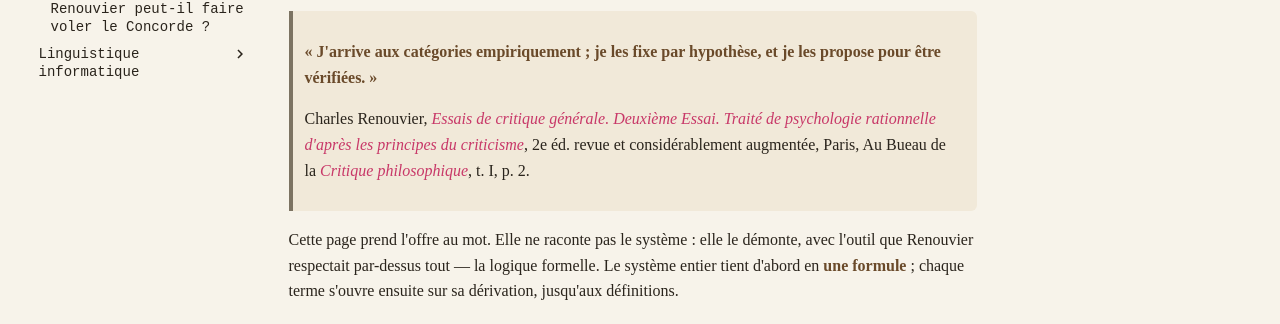
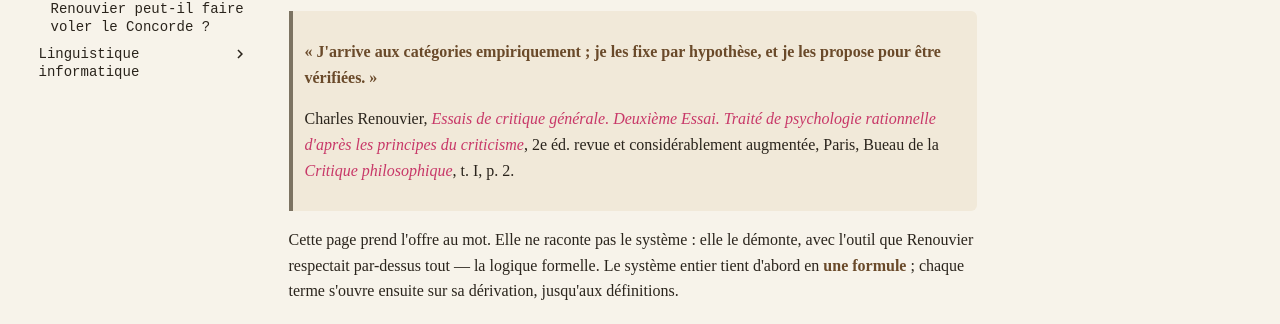
Before and after one commit to renouvier-papers/renouvier-papers.github.io, an MkDocs documentation site: the page built from docs/recherche/logique-philosophique/systeme-en-formules.md, in a window 1280 px wide and 900 px high. Shown: the part 269-593 px from the top of the window. Built offline with MkDocs 1.6.1 and Material for MkDocs 9.7.7, drawn with Linux system fonts in a browser that asks for light colours; some web fonts are replaced.

```diff
--- a/docs/recherche/logique-philosophique/systeme-en-formules.md
+++ b/docs/recherche/logique-philosophique/systeme-en-formules.md
@@ -9,7 +9,7 @@ Renouvier a lui-même fixé le cahier des charges de cette page, au seuil du Deu
 
 > **« J'arrive aux catégories empiriquement ; je les fixe par hypothèse, et je les propose pour être vérifiées. »**
 >
-> Charles Renouvier, *Essais de critique générale. Deuxième Essai. Traité de psychologie rationnelle d'après les principes du criticisme*, 2e éd. revue et considérablement augmentée, Paris, Au Bueau de la *Critique philosophique*, t. I, p. 2.
+> Charles Renouvier, *Essais de critique générale. Deuxième Essai. Traité de psychologie rationnelle d'après les principes du criticisme*, 2e éd. revue et considérablement augmentée, Paris, Bueau de la *Critique philosophique*, t. I, p. 2.
 
 Cette page prend l'offre au mot. Elle ne raconte pas le système : elle le démonte, avec l'outil que Renouvier respectait par-dessus tout — la logique formelle. Le système entier tient d'abord en **une formule** ; chaque terme s'ouvre ensuite sur sa dérivation, jusqu'aux définitions.
 
```
